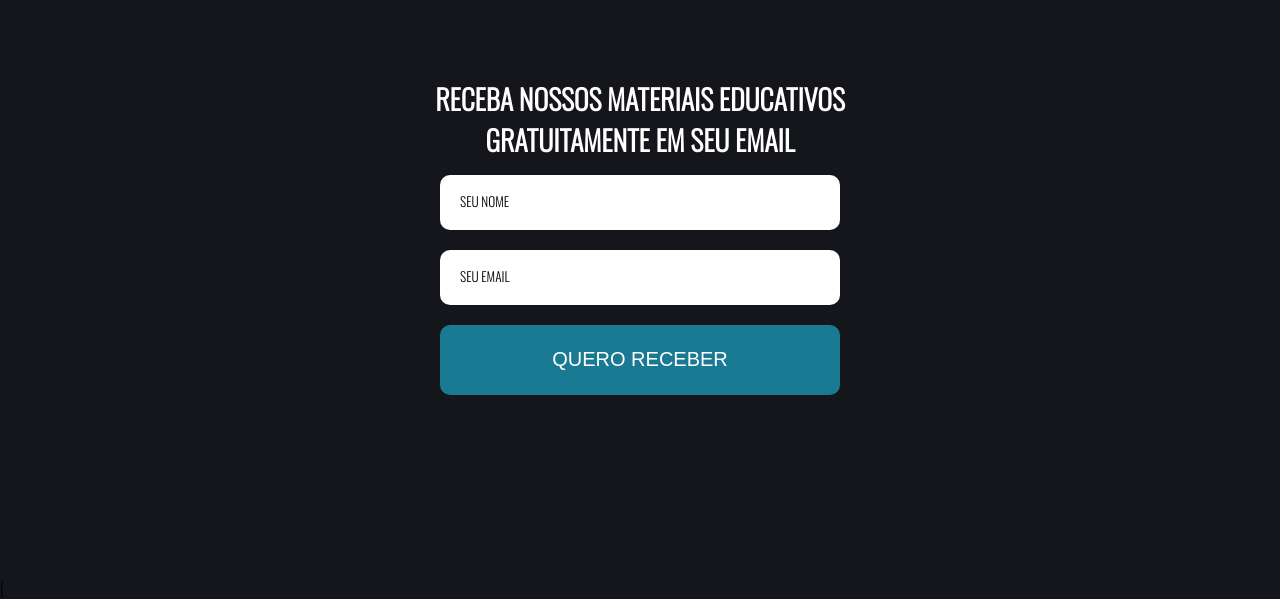
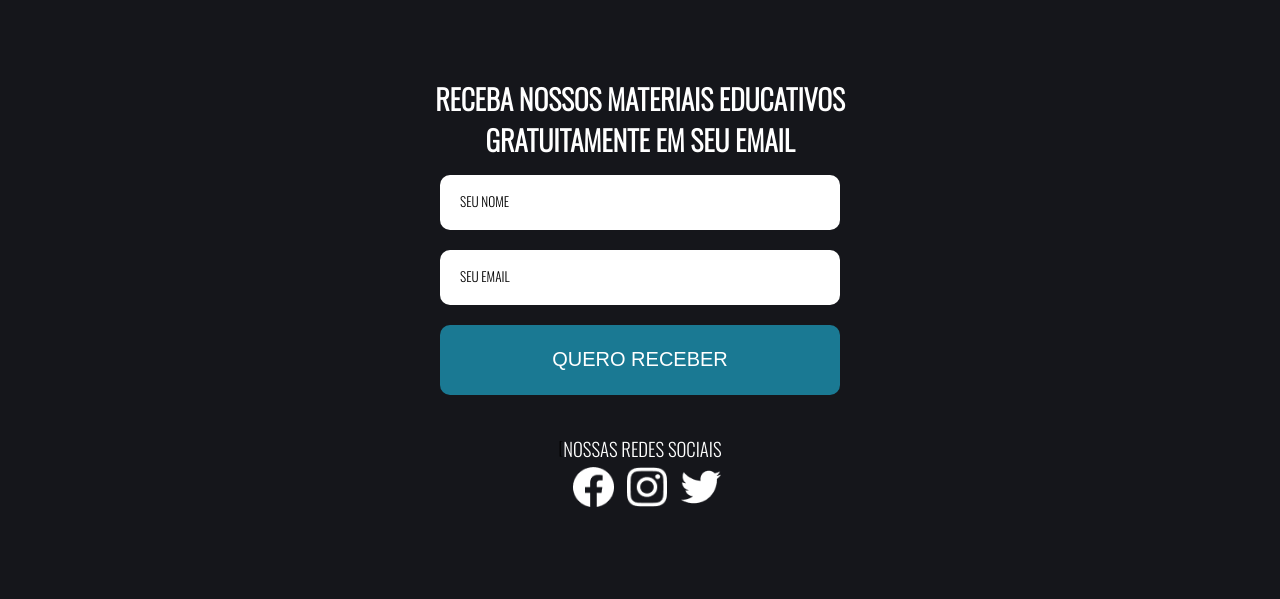
Before and after one commit to willianglitch/Reencontrow, a plain HTML site: page index.html in a window 1280 px wide. Shown: the part 1665-2264 px from the top of the page. After the commit the page ends 2217 px from the top, so only its background shows below. Drawn offline with nearby package versions, Linux system fonts and the light colour scheme.

Commit message:
update
last part of the page where I put the images from social networks and positioned them on the page.

```diff
--- a/css/style.css
+++ b/css/style.css
@@ -176,7 +176,7 @@ span{
 /* ================================== SECTION-04 ==================== */
 
 .area-form{
-    margin-bottom: 100px;
+    margin-bottom: 10px;
     display: flex;
     justify-content: center;
     /* flex direction para deixar alinhado de cima para baixo */
@@ -193,7 +193,7 @@ span{
     display: flex;
     flex-direction: column;
     margin-top: 15px;
-    height: 300px;
+    height: 250px;
     width: 400px;
 }
 .form-organization input{
@@ -218,3 +218,21 @@ input[type="submit"]{
     height: 70px;
     cursor: pointer;
 }
+
+
+/*========================================== footer ==================================*/
+
+.footer{
+    display: flex;
+    justify-content: center;
+    margin-bottom: 40px;
+}
+.content h3{
+    color: #fff;
+    font-weight: normal;
+    padding-bottom: 5px ;
+}
+.icon img{
+    height: 40px;
+    margin-left: 10px;
+}
--- a/index.html
+++ b/index.html
@@ -131,7 +131,12 @@
 
     <div class="footer">[
         <footer class="content">
-            <h3></h3>
+            <h3>NOSSAS REDES SOCIAIS</h3>
+            <div class="icon">
+                <a href=""><img src="./images/facebook.png" alt="image.png"></a>
+                <a href=""><img src="./images/instagram.png" alt="image.png"></a>
+                <a href=""><img src="./images/twiter.png" alt="image.png"></a>
+            </div>
         </footer>
     </div>
 
```
